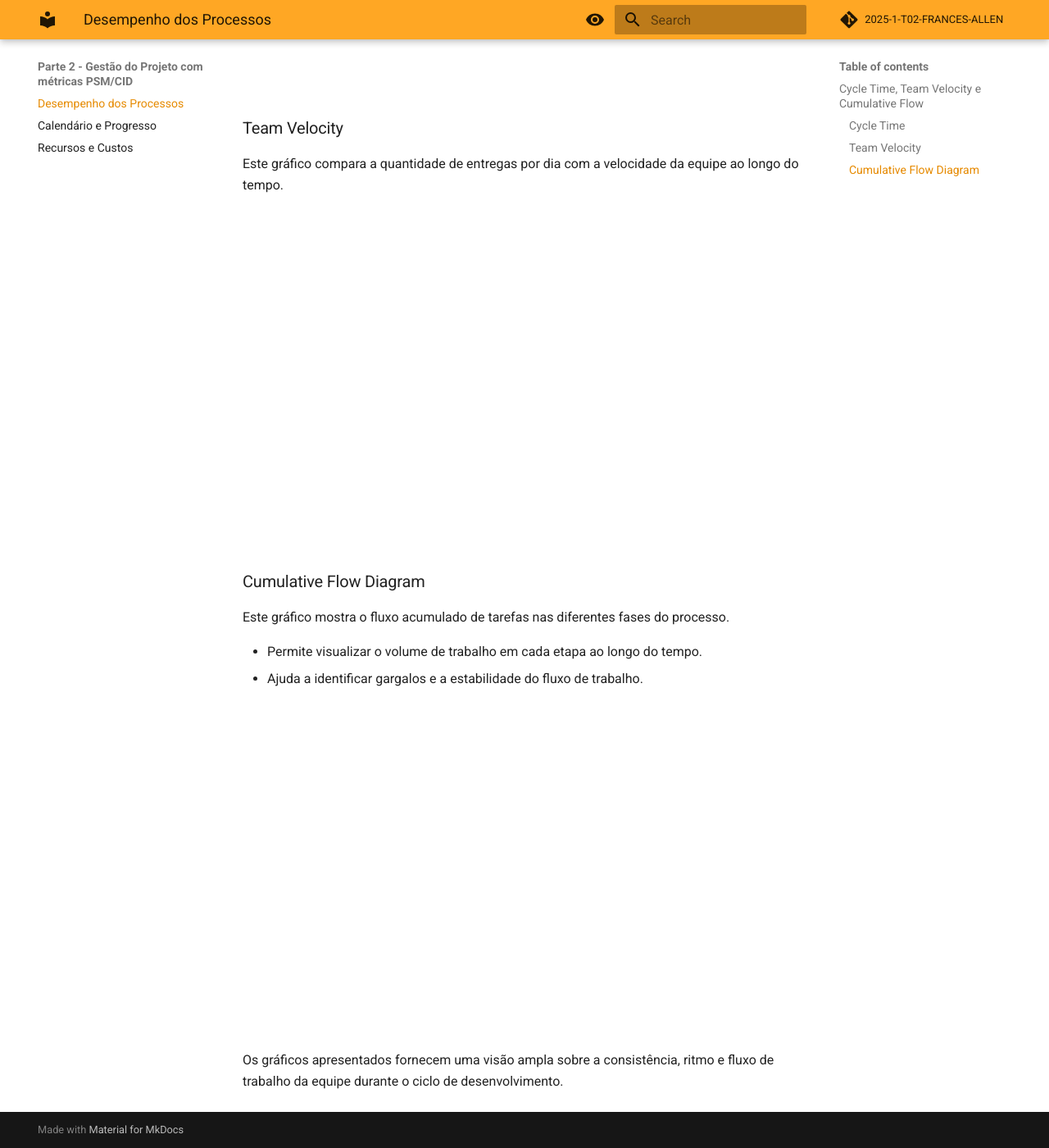
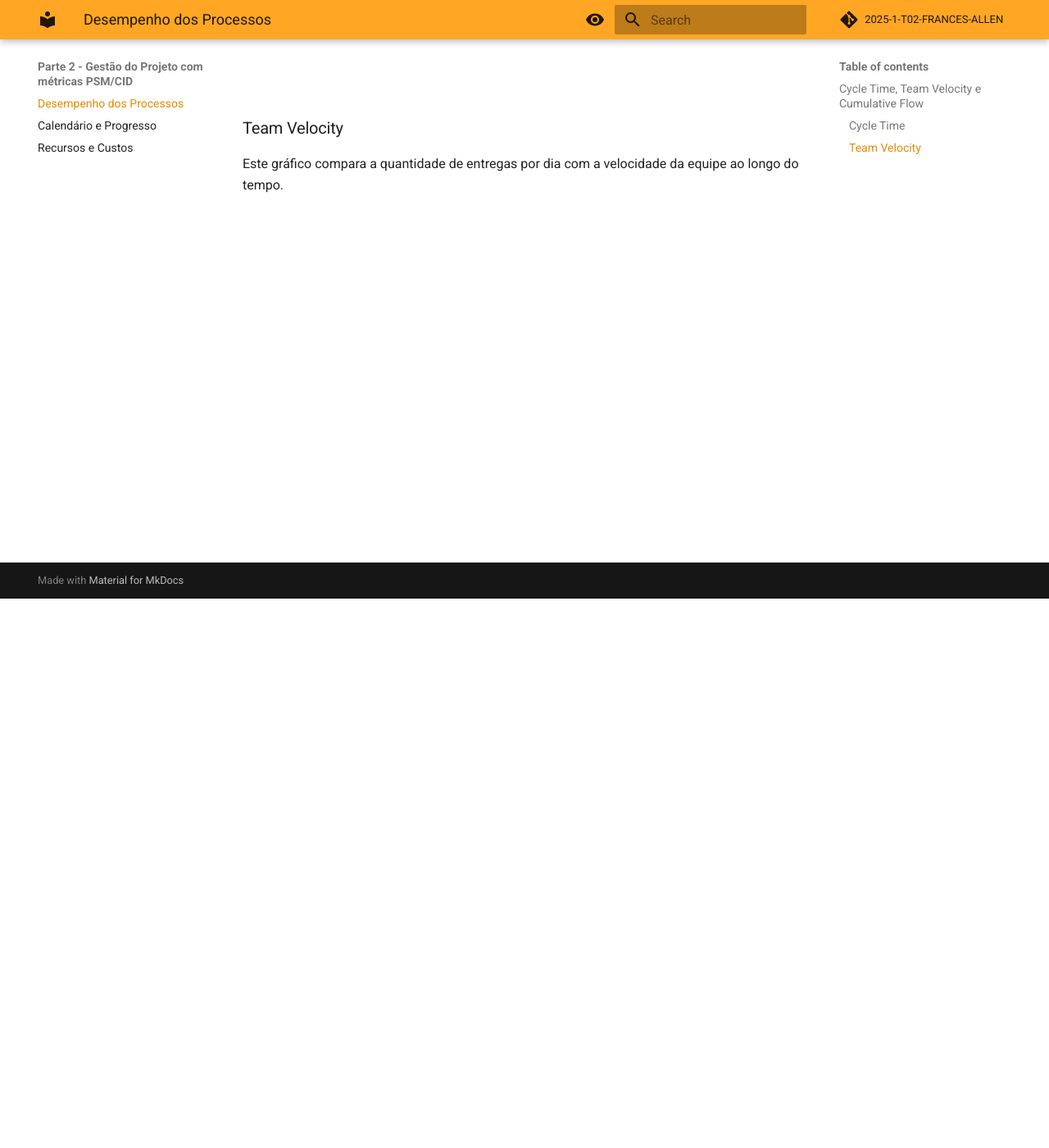
Before and after one commit to FCTE-Qualidade-de-Software-1/2025-1-T02-FRANCES-ALLEN, an MkDocs documentation site: the page built from docs/parte2/desempenhoDosProcessos.md, in a window 1280 px wide and 1400 px high, scrolled down 815 px. Shown: the whole window at 82% size. Built offline with MkDocs 1.6.1 and Material for MkDocs 9.7.7, drawn with Linux system fonts in a browser that asks for light colours; comment, search, counter and statistics services are not loaded; after the commit the page ends 1545 px from its top, so only the background shows below that.

```diff
--- a/docs/parte2/desempenhoDosProcessos.md
+++ b/docs/parte2/desempenhoDosProcessos.md
@@ -21,7 +21,7 @@ Este gráfico compara a quantidade de entregas por dia com a velocidade da equip
 
 <canvas id="teamVelocityChart" width="800" height="400"></canvas>
 
-### Cumulative Flow Diagram
+<!-- ### Cumulative Flow Diagram
 
 Este gráfico mostra o fluxo acumulado de tarefas nas diferentes fases do processo.
 
@@ -30,7 +30,7 @@ Este gráfico mostra o fluxo acumulado de tarefas nas diferentes fases do proces
 
 <canvas id="cumulativeFlowChart" width="800" height="400"></canvas>
 
-Os gráficos apresentados fornecem uma visão ampla sobre a consistência, ritmo e fluxo de trabalho da equipe durante o ciclo de desenvolvimento.
+Os gráficos apresentados fornecem uma visão ampla sobre a consistência, ritmo e fluxo de trabalho da equipe durante o ciclo de desenvolvimento. -->
 
 <script src="../charts/desempenhoDosProcessos.js"></script>
-<script src="../charts/cumulativoFlow.js"></script>
+<!-- <script src="../charts/cumulativoFlow.js"></script> -->
```
Also changed, not shown: docs/parte2/charts/commitadoVsComplet.js (+35 -38 lines).
